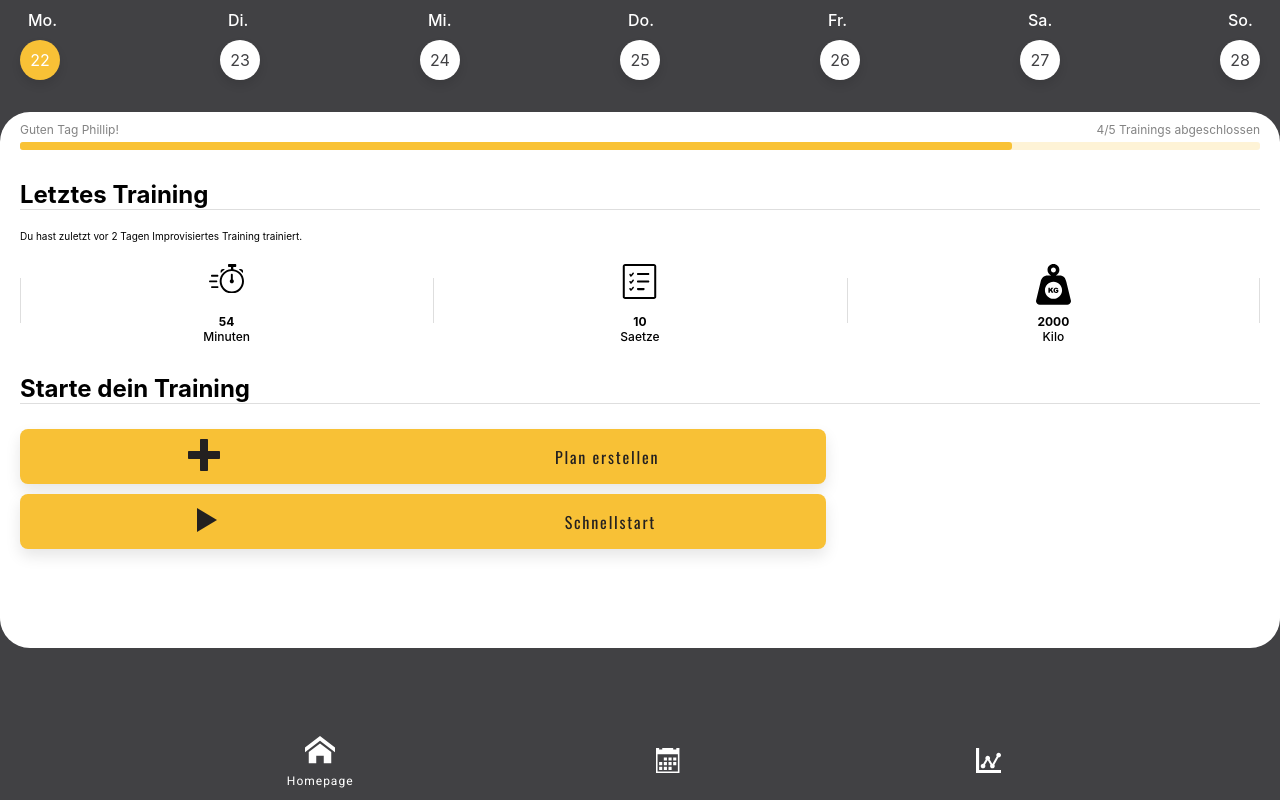
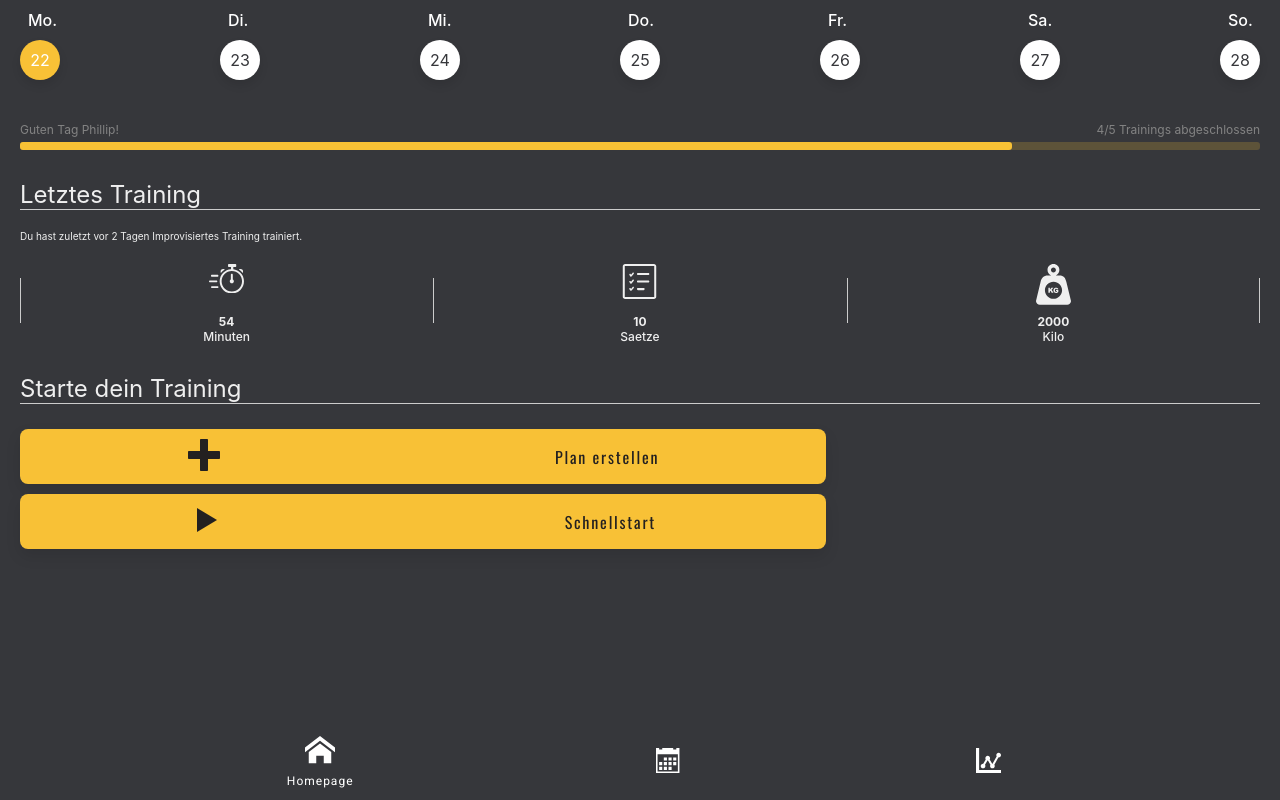
Before and after one commit to prgmnn92/pwa-fitness-app, a React (Create React App) app in the folder Client/: page / in a window 1280 px wide. Built offline with nearby package versions, Linux system fonts and the light colour scheme; no server answers.

Commit message:
added styling

```diff
--- a/Client/src/App.scss
+++ b/Client/src/App.scss
@@ -17,11 +17,12 @@ sans-serif;
 :root {
   --color-dark-blue: #3840a2;
   --color-light-blue: #4f5cff;
-  --color-dark: #414144;
+  --color-dark: #36373b;
   --color-very-dark: #232020;
   --color-yellow: #f8c136;
-  --color-light-grey: #DEDEDE;
+  --color-light-grey: #cccccc;
   --color-green: rgb(52, 156, 66);
+  --color-light: #efefef;
 }
 
 html {
--- a/Client/src/components/navbar/navbar.styles.scss
+++ b/Client/src/components/navbar/navbar.styles.scss
@@ -4,8 +4,7 @@
   left: 0;
   width: 100%;
   font-size: 1.2rem;
-  //background-color: var(--color-light-blue);
-  border-radius: 50px 50px 0px 0px;
+  background-color: var(--color-dark);
   color: #fff;
   padding: 1.5rem 0 1rem 0;
   font-family: "Oswald", sans-serif;
--- a/Client/src/components/overview/overview.styles.scss
+++ b/Client/src/components/overview/overview.styles.scss
@@ -56,5 +56,6 @@
         width: 3.5rem;
         height: 3.5rem;
         margin: 1.5rem auto;
+        fill: var(--color-light);
     }
 }
--- a/Client/src/pages/homepage/homepage.styles.scss
+++ b/Client/src/pages/homepage/homepage.styles.scss
@@ -5,13 +5,14 @@
   animation: 0.2s smoothPageReveal forwards;
   margin-top: 14vh;
   height: 67vh;
-  background-color: #fff;
   border-radius: 3rem;
   padding: 0 2rem;
+  color: var(--color-light);
 
   &__heading {
     padding-top: 3rem;
     font-size: 2.4rem;
+    font-weight: 400;
 
   }
 
@@ -21,7 +22,7 @@
 .hr-line {
   display: block;
   height: 1px;
-  background-color: #DEDEDE;
+  background-color: var(--color-light-grey);
   margin-bottom: 2rem;
 }
 
```
